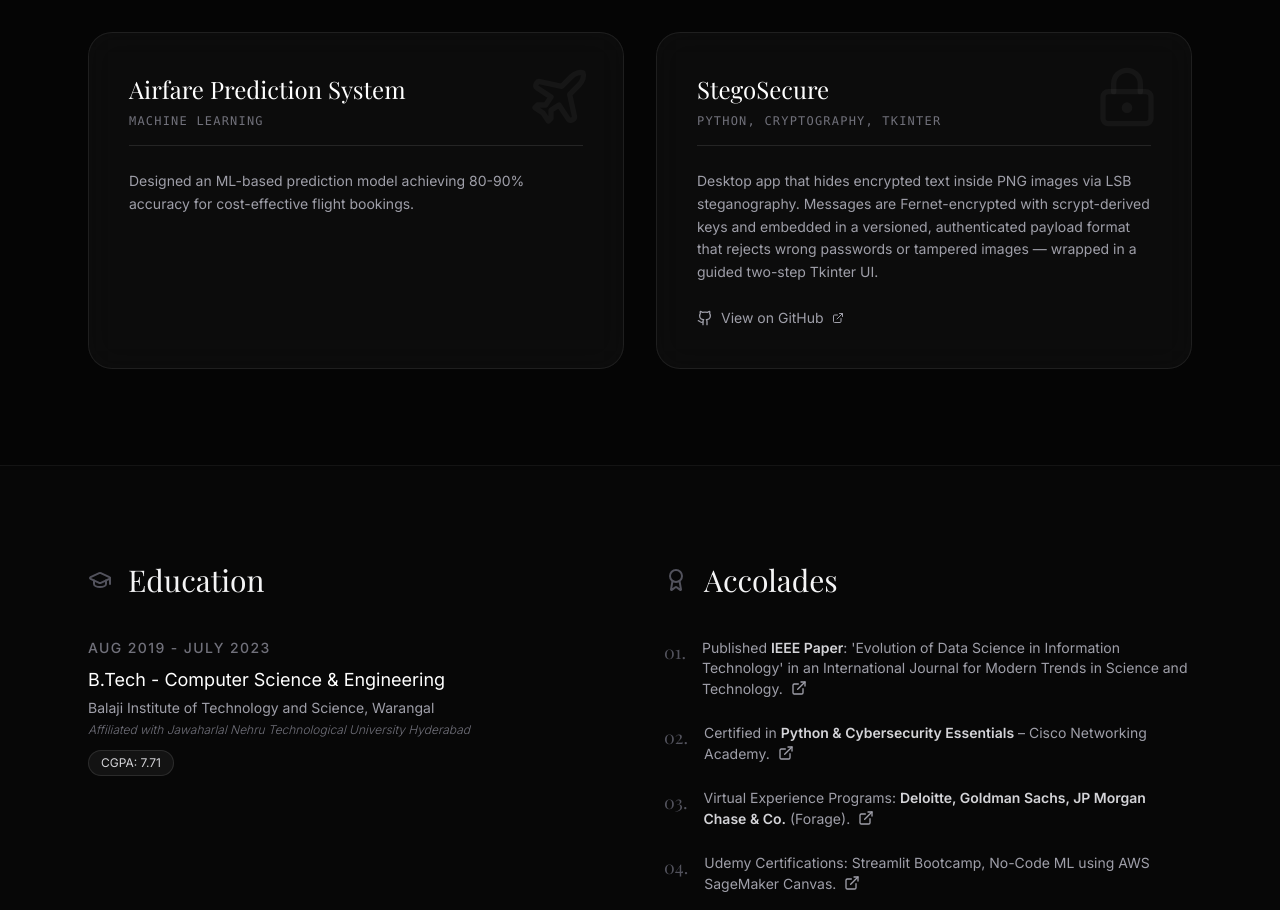
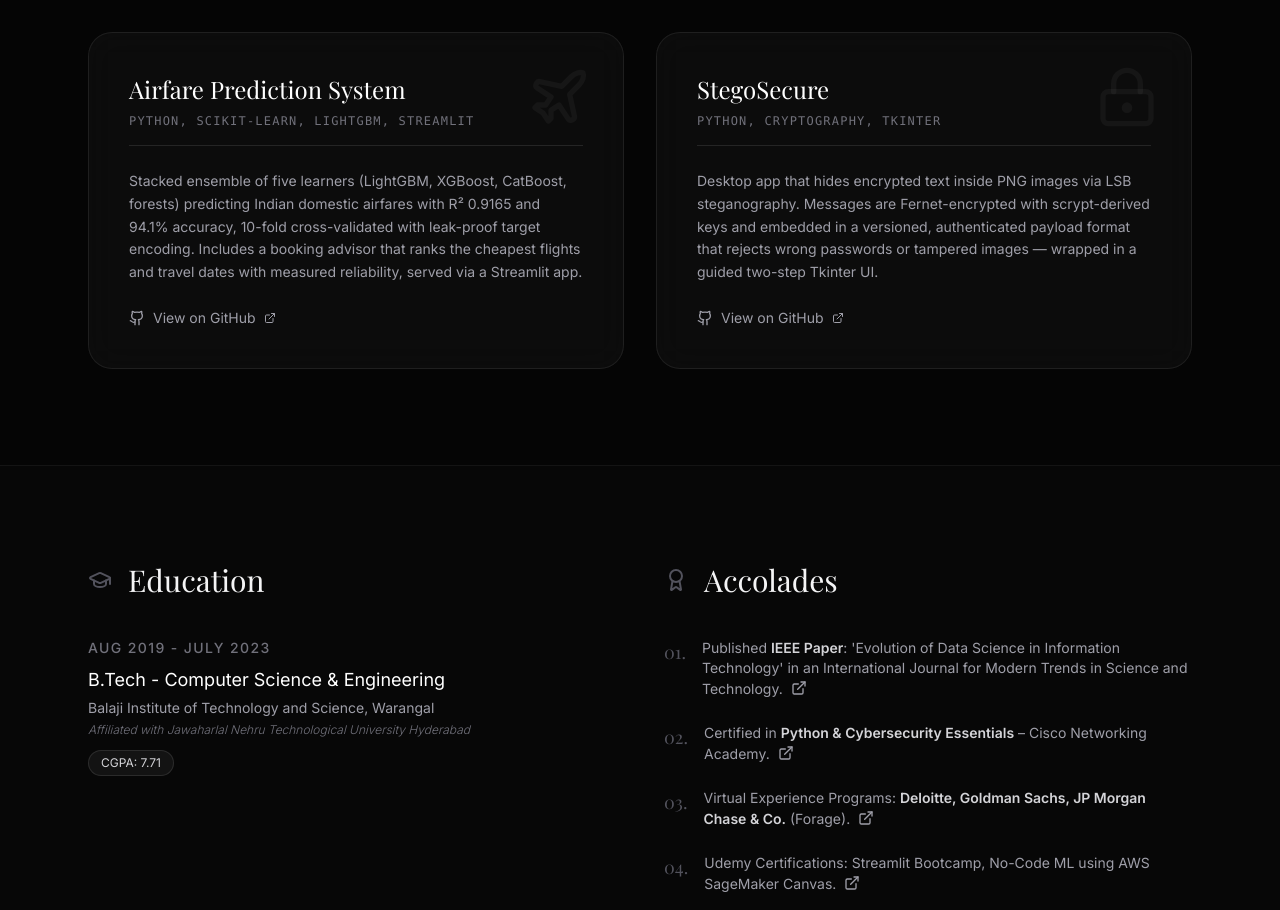
Before and after one commit to KhajaRaheelAhmedMohiuddin/Portfolio, a React (Vite) app: page / in a window 1280 px wide. Shown: the part 4228-5138 px from the top of the page. Built offline with nearby package versions, Linux system fonts and the light colour scheme; a web font is replaced by a local one.

Commit message:
Update Airfare Prediction card with repository details and GitHub link

```diff
--- a/src/data.ts
+++ b/src/data.ts
@@ -82,8 +82,9 @@ export const RESUME_DATA = {
     },
     {
       title: "Airfare Prediction System",
-      tech: "Machine Learning",
-      description: "Designed an ML-based prediction model achieving 80-90% accuracy for cost-effective flight bookings."
+      tech: "Python, Scikit-learn, LightGBM, Streamlit",
+      description: "Stacked ensemble of five learners (LightGBM, XGBoost, CatBoost, forests) predicting Indian domestic airfares with R² 0.9165 and 94.1% accuracy, 10-fold cross-validated with leak-proof target encoding. Includes a booking advisor that ranks the cheapest flights and travel dates with measured reliability, served via a Streamlit app.",
+      link: "https://github.com/KhajaRaheelAhmedMohiuddin/airfare-prediction-system"
     },
     {
       title: "StegoSecure",
```
